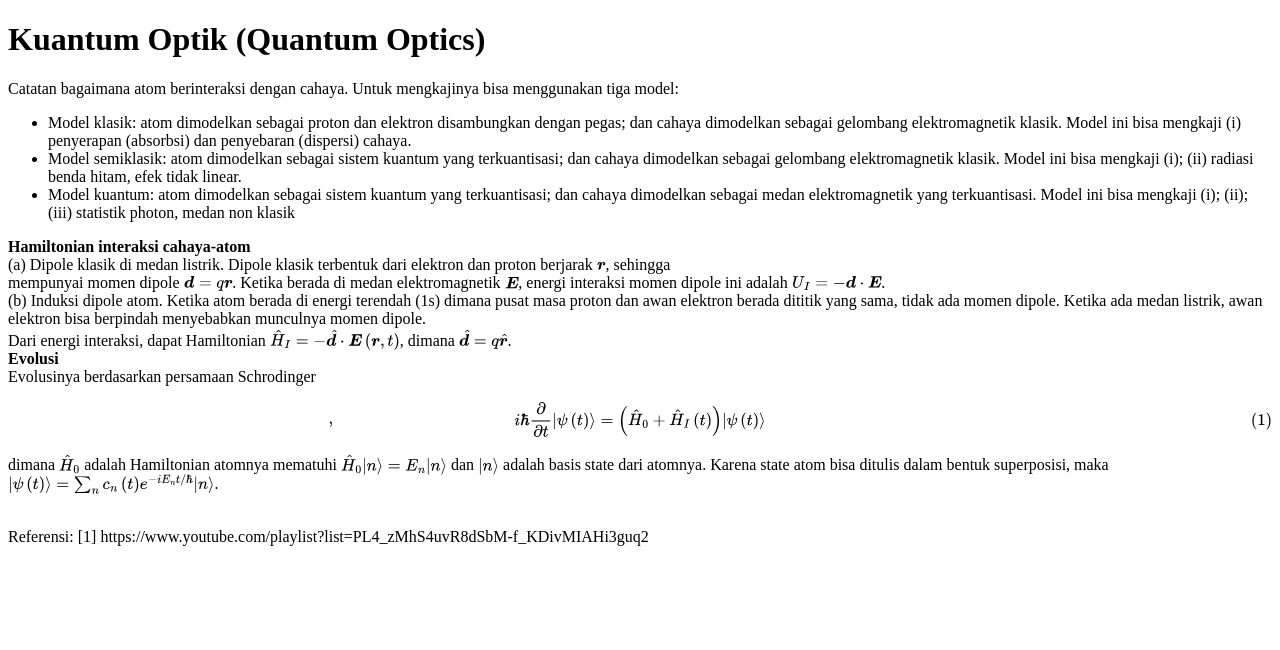
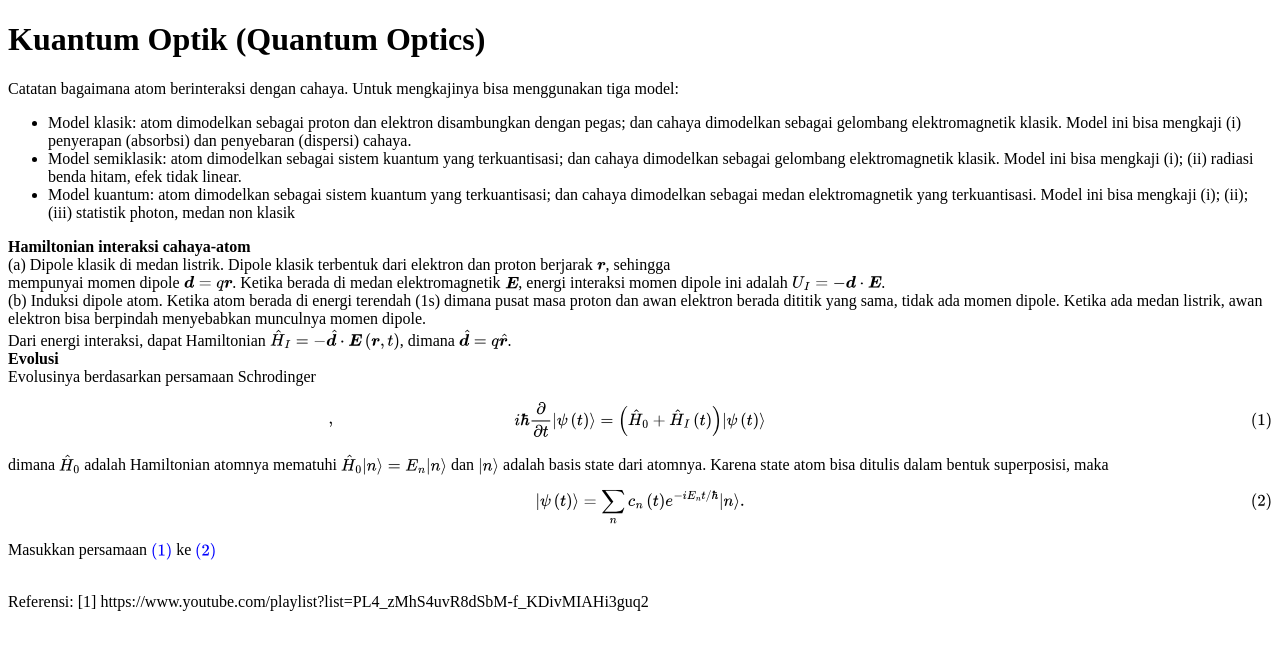
Before and after one commit to dangausuluah/dangausuluah.github.io, a Jekyll site: the page built from _posts/2025-07-29-QO.md, in a window 1280 px wide. Shown: the top 650 px of the page. Built offline with Jekyll 4.4.1, drawn with Linux system fonts in a browser that asks for light colours; our own code applies the rules of GitHub Pages for plain Markdown files; a script that is not in the unit is left out; comment, search, counter and statistics services are not loaded.

Commit message:
Update 2025-07-29-QO.md

```diff
--- a/_posts/2025-07-29-QO.md
+++ b/_posts/2025-07-29-QO.md
@@ -34,11 +34,21 @@ $$
 i \hbar \frac{\partial}{\partial t} \ket{\psi\left(t\right)}
 = \left(\hat{H}_0 + \hat{H}_I\left(t\right)   \right)
 \ket{\psi\left(t\right)}
+\label{eq:SE}
 \end{align},
 $$
 
 dimana $\hat{H}_0$ adalah Hamiltonian atomnya mematuhi $\hat{H}_0 \ket{n} = E_n \ket{n}$ dan $\ket{n}$ adalah basis state dari atomnya.
-Karena state atom bisa ditulis dalam bentuk superposisi, maka $\ket{\psi\left(t\right)} = \sum_n c_n\left(t\right) e^{-i E_n t/ \hbar} \ket{n}$.
+Karena state atom bisa ditulis dalam bentuk superposisi, maka
+
+$$
+\begin{align}
+\ket{\psi\left(t\right)} = \sum_n c_n\left(t\right) e^{-i E_n t/ \hbar} \ket{n}
+\label{eq:ansatz}.
+\end{align}
+$$
+
+Masukkan persamaan $\eqref{eq:SE}$ ke $\eqref{eq:ansatz}$
 
 <br>
 Referensi:
```
